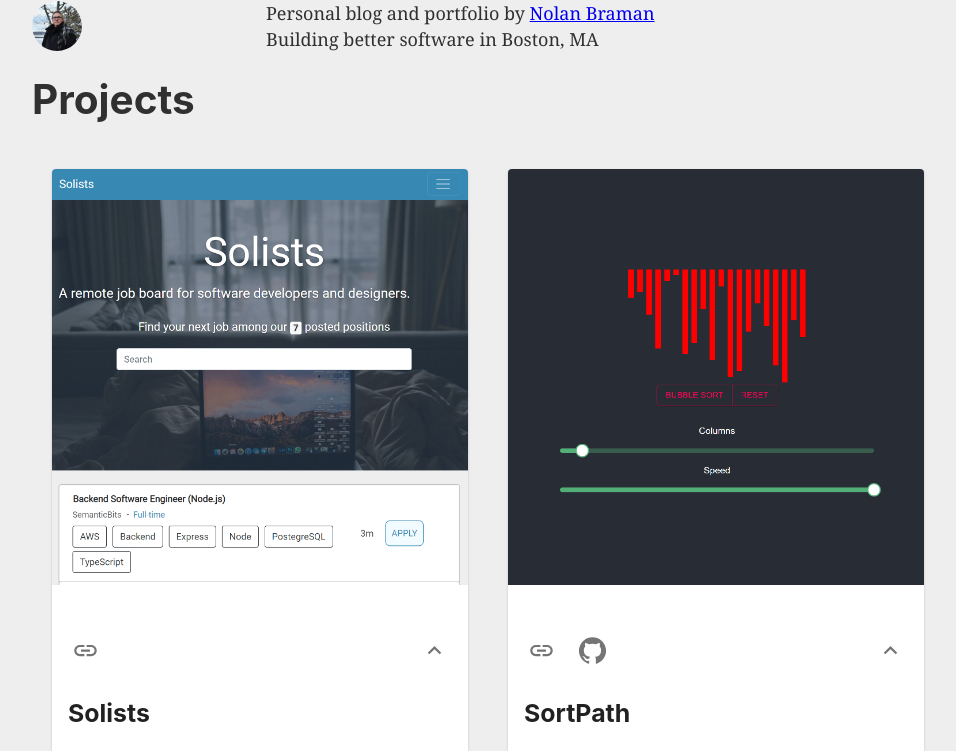
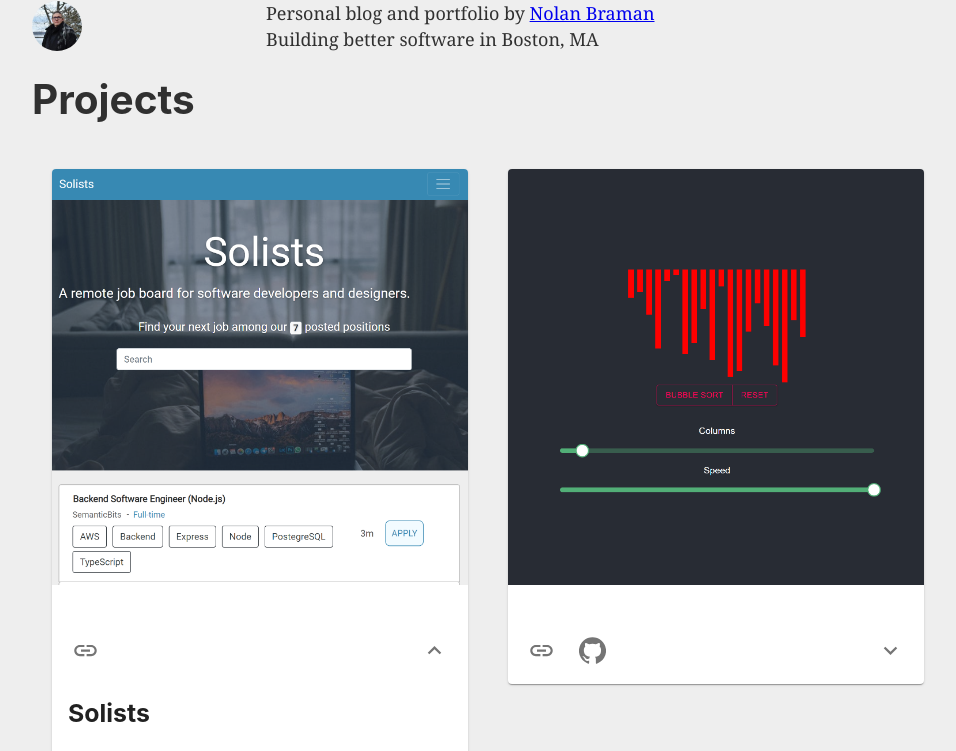
Before and after one commit to eathren/professional_site, a Gatsby site: page / in a window 1280 px wide. Both pictures are taken after a click on the button 412 px from the left and 393 px from the top of the page. Shown: the top 751 px of the page, without its empty margins (152-1108 px from the left). Built offline with nearby package versions, Linux system fonts and the light colour scheme; Gatsby itself is replaced by a stand-in of ours; some packages are replaced by stand-ins of ours.

Commit message:
working expanded

```diff
--- a/src/components/ProjectsBar/index.js
+++ b/src/components/ProjectsBar/index.js
@@ -1,4 +1,5 @@
 import * as React from "react"
+import { useEffect } from "react"
 import "./styles.scss"
 
 import { makeStyles } from "@material-ui/core/styles"
@@ -53,16 +54,23 @@ const ProjectsImage = project => {
 
 const ProjectsBar = () => {
   const classes = useStyles()
-  const [expanded, setExpanded] = React.useState(false)
+  const [expanded, setExpanded] = React.useState([])
 
-  function handleExpandClick(e) {
-    e.preventDefault()
-    setExpanded(!expanded)
+  useEffect(() => {
+    const n = projects.length
+    const tempArray = []
+    for (let i = 0; i < n; i++) {
+      tempArray.push(false)
+    }
+    setExpanded(tempArray)
+  }, [])
+
+  function handleExpandClick(i) {
+    const tempArray = [...expanded]
+    tempArray[i] = !tempArray[i]
+    console.log(tempArray)
+    setExpanded(tempArray)
   }
-  // const handleExpandClick = e => {
-  //   e.preventDefault()
-  //   setExpanded(!expanded)
-  // }
 
   const projects = [
     {
@@ -97,7 +105,7 @@ const ProjectsBar = () => {
             <Grid item xs={12} sm={12} md={6} spacing={3} key={i}>
               <div className="project-container">
                 <Card className="projects-card">
-                  <CardActionArea onClick={handleExpandClick}>
+                  <CardActionArea onClick={() => handleExpandClick(i)}>
                     <img
                       className={classes.media}
                       src={project.image_url}
@@ -120,17 +128,17 @@ const ProjectsBar = () => {
                     )}
                     <IconButton
                       className={clsx(classes.expand, {
-                        [classes.expandOpen]: expanded,
+                        [classes.expandOpen]: expanded[i],
                       })}
-                      onClick={handleExpandClick}
-                      aria-expanded={expanded}
+                      onClick={() => handleExpandClick(i)}
+                      aria-expanded={expanded[i]}
                       aria-label="show more"
                     >
                       <ExpandMoreIcon />
                     </IconButton>
                   </CardActions>
 
-                  <Collapse in={expanded} timeout="auto" unmountOnExit>
+                  <Collapse in={expanded[i]} timeout="auto" unmountOnExit>
                     <CardContent>
                       <h3>{project.name}</h3>
                       <p>{project.description}</p>
```
